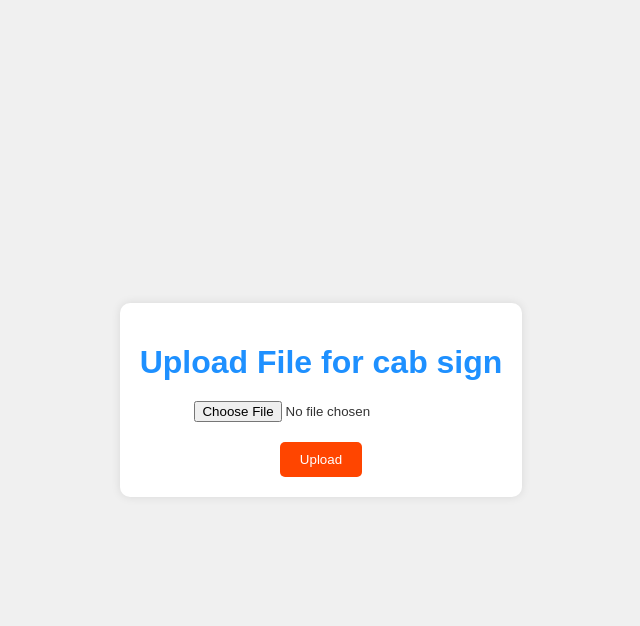
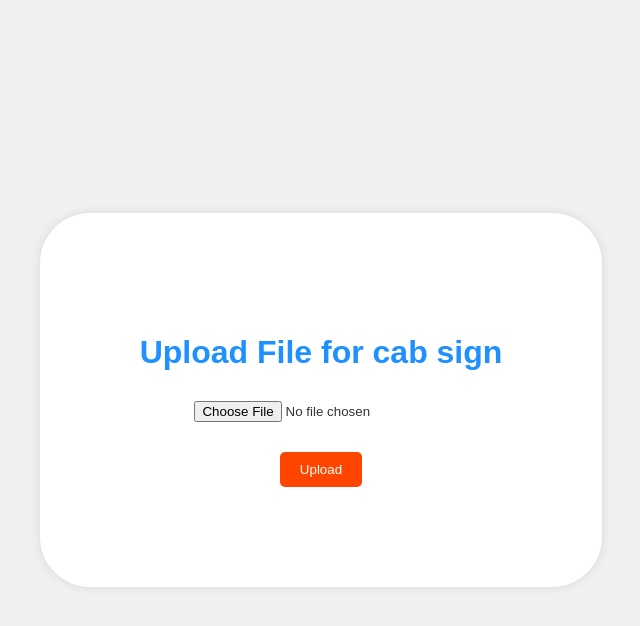
Before and after one commit to zackwang0821/Cabby, a Flask app: page / in a window 1280 px wide. Shown: the top 626 px of the page, without its empty margins (319-959 px from the left). Run offline with Flask 3, Linux system fonts and the light colour scheme; the visitor is signed in with stand-in values (Sample User, id 1).

Commit message:
Modify home page size

```diff
--- a/templates/index.html
+++ b/templates/index.html
@@ -18,15 +18,15 @@
 
         .container {
             background-color: #ffffff;
-            padding: 20px;
-            border-radius: 10px;
+            padding: 100px;
+            border-radius: 50px;
             box-shadow: 0 0 10px rgba(0, 0, 0, 0.1);
             text-align: center;
         }
 
         h1 {
             color: #1e90ff; /* Blue */
-            margin-bottom: 20px;
+            margin-bottom: 30px;
         }
 
         form {
@@ -36,7 +36,7 @@
         }
 
         input[type="file"] {
-            margin-bottom: 20px;
+            margin-bottom: 30px;
         }
 
         input[type="submit"] {
```
